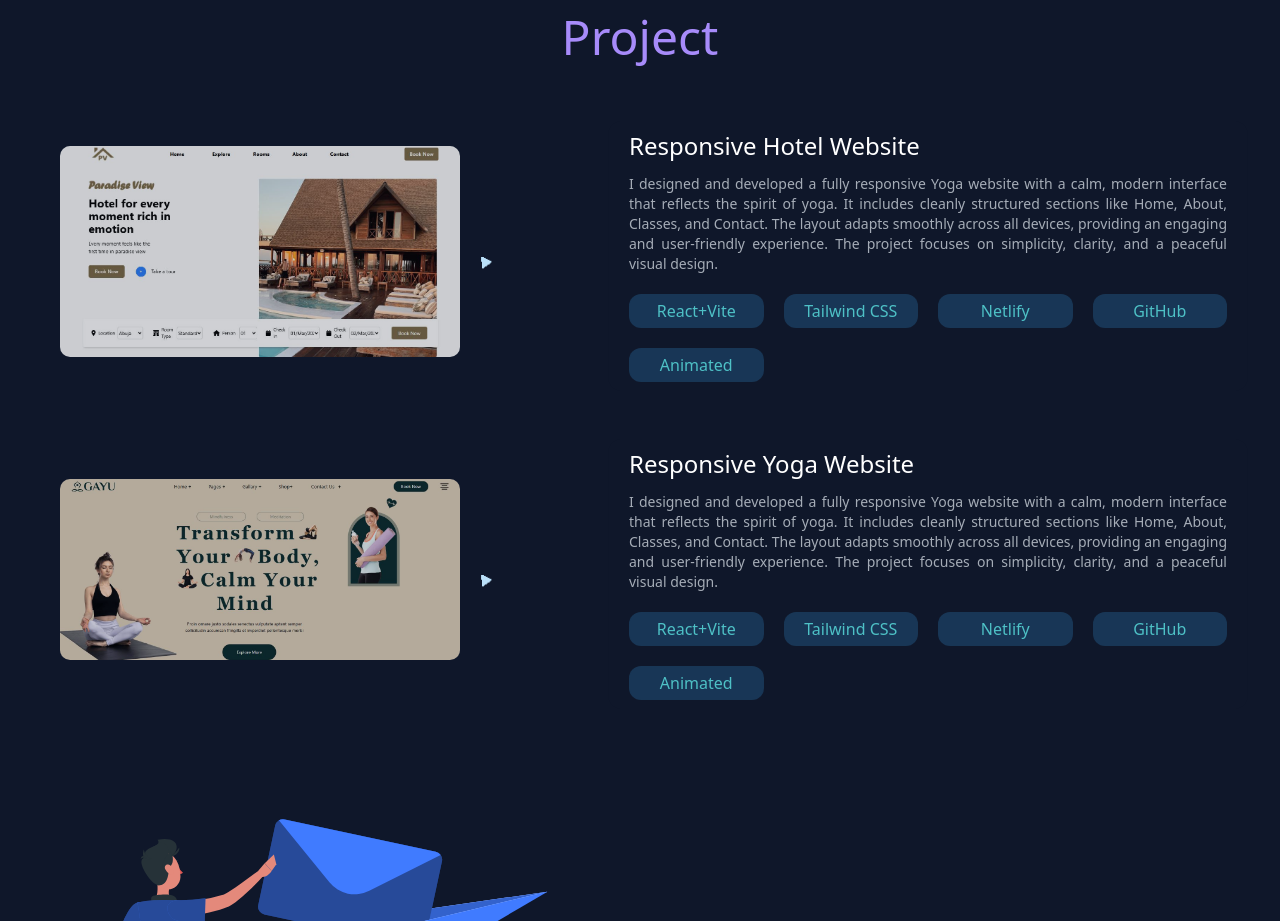
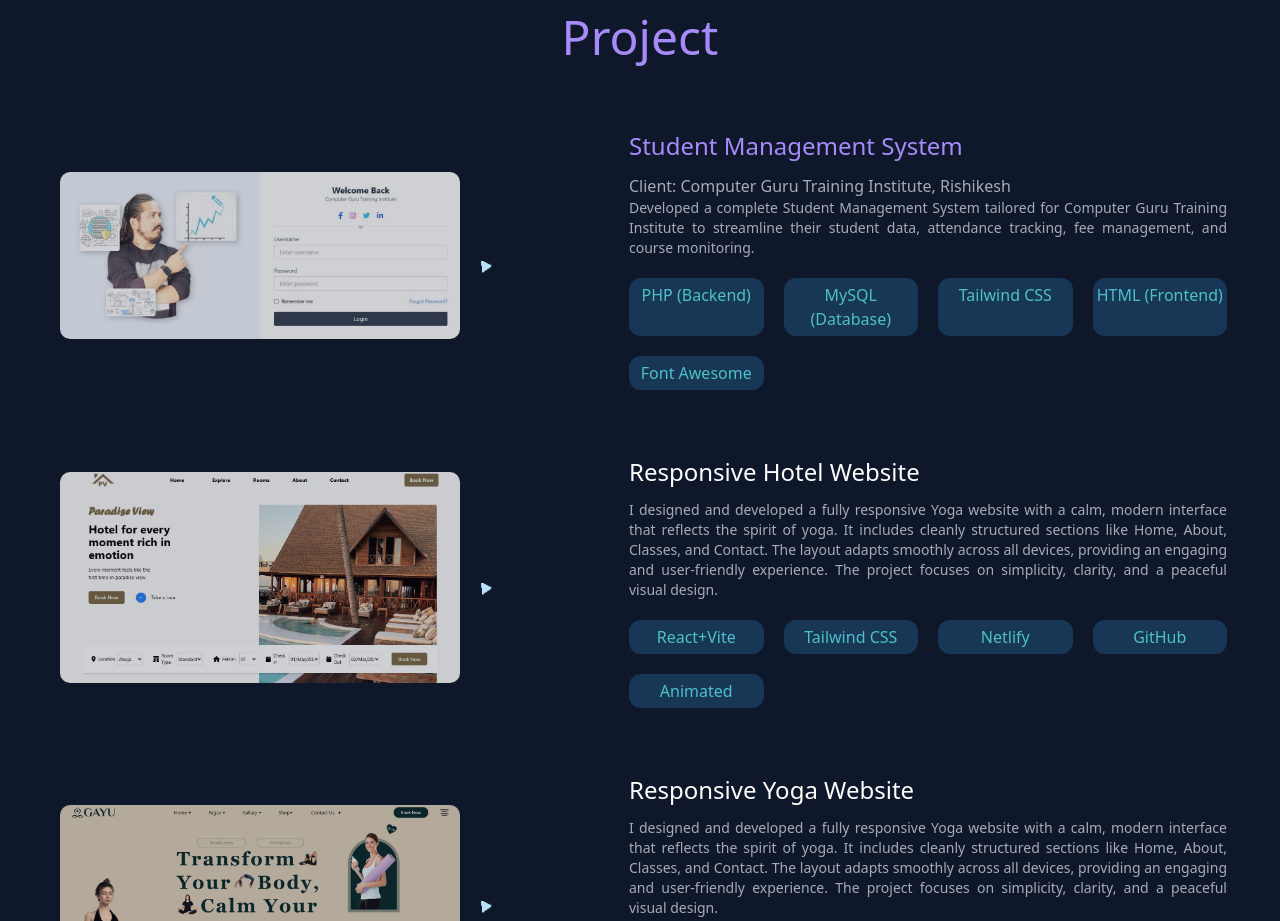
Before and after one commit to Ashishpanwar0/Portfoli-Ashii, a React (Vite) app: page / in a window 1280 px wide. Shown: the part 2140-3061 px from the top of the page. Built offline with nearby package versions, Linux system fonts and the light colour scheme.

Commit message:
Updated portfolio with latest changes

```diff
--- a/src/camponants/Project.jsx
+++ b/src/camponants/Project.jsx
@@ -1,6 +1,7 @@
 import React from 'react'
 import Project1 from '../assets/Project1.jpg';
 import project2 from '../assets/project2.jpg';
+import project3 from '../assets/project3.JPG';
 import Erow from '../assets/Erow.gif';
 
 function Project() {
@@ -11,7 +12,31 @@ function Project() {
             </div>
 
             <div className='mt-15 space-y-12'>
-              {/* first div */}
+               {/* 1st */}
+                   <div className='lg:flex lg:gap-x-37 w-[100%] items-center'>
+                        <a href="https://yogni.netlify.app/" target="_blank" className='lg:ml-15 '><img src={project3} alt="" className='lg:w-[400px] rounded-[10px] scale-100 opacity-80 hover:opacity-50 w-[94%] lg:mb-2 mb-3 ml-3 lg:ml-0'/></a>
+                          <img src={Erow} alt="" className='w-35 h-20 absolute lg:block hidden lg:ml-117'/>
+                        <div className='text-[#e2e8f0b6] lg:w-[50%] text-justify border-1 hover:border-[#122044a4] hover:bg-[#172649] border-[#12204402] px-5 py-2 rounded-xl'>
+                            <h1 className='text-2xl text-[#A78BFB] mb-3'>
+                              Student Management System
+                            </h1>
+                            <p>
+                              Client: Computer Guru Training Institute, Rishikesh
+                            </p>
+                            <p className='mb-5 text-sm'>
+                             Developed a complete Student Management System tailored for Computer Guru Training Institute to streamline their student data, attendance tracking, fee management, and course monitoring.
+                            </p>
+                            <ul className='grid lg:grid-cols-4 grid-cols-2 gap-5'>
+                              <li className='border-1 py-1 rounded-xl items-center text-center border-[#12204402] bg-[#183656] text-[#4EC1C6]'>PHP (Backend)</li>
+                              <li className='border-1 py-1 rounded-xl items-center text-center border-[#12204402] bg-[#183656] text-[#4EC1C6]'>MySQL (Database)</li>
+                              <li className='border-1 py-1 rounded-xl items-center text-center border-[#12204402] bg-[#183656] text-[#4EC1C6]'>Tailwind CSS </li>
+                              <li className='border-1 py-1 rounded-xl items-center text-center border-[#12204402] bg-[#183656] text-[#4EC1C6]'>HTML (Frontend)</li>
+                               <li className='border-1 py-1 rounded-xl items-center text-center border-[#12204402] bg-[#183656] text-[#4EC1C6]'> Font Awesome</li>
+                            </ul>
+                        </div>
+                  </div>
+
+              {/* 2nd div */}
                   <div className='lg:flex lg:gap-x-37 w-[100%] items-center'>
                         <a href="https://pv-hotal-6c5589.netlify.app/" target="_blank" className='lg:ml-15 '><img src={Project1} alt="" className='lg:w-[400px] rounded-[10px] scale-100 opacity-80 hover:opacity-50 w-[94%] lg:mb-2 mb-3 ml-3 lg:ml-0'/></a>
                           <img src={Erow} alt="" className='w-35 h-20 absolute lg:block hidden lg:ml-117'/>
@@ -32,7 +57,7 @@ function Project() {
                         </div>
                   </div>
 
-                  {/*2nd Div  */}
+                  {/*3rd Div  */}
                   <div className='lg:flex lg:gap-x-37 w-[100%] items-center'>
                         <a href="https://yogni.netlify.app/" target="_blank" className='lg:ml-15 '><img src={project2} alt="" className='lg:w-[400px] rounded-[10px] scale-100 opacity-80 hover:opacity-50 w-[94%] lg:mb-2 mb-3 ml-3 lg:ml-0'/></a>
                           <img src={Erow} alt="" className='w-35 h-20 absolute lg:block hidden lg:ml-117'/>
@@ -52,27 +77,7 @@ function Project() {
                             </ul>
                         </div>
                   </div>
-                  {/* 3rd Div */}
-                   {/* <div className='lg:flex lg:gap-x-37 w-[100%] items-center'>
-                        <a href="https://yogni.netlify.app/" target="_blank" className='lg:ml-15 '><img src={project2} alt="" className='lg:w-[400px] rounded-[10px] scale-100 opacity-80 hover:opacity-50 w-[94%] lg:mb-2 mb-3 ml-3 lg:ml-0'/></a>
-                          <img src={Erow} alt="" className='w-35 h-20 absolute lg:block hidden lg:ml-117'/>
-                        <div className='text-[#e2e8f0b6] lg:w-[50%] text-justify border-1 hover:border-[#122044a4] hover:bg-[#172649] border-[#12204402] px-5 py-2 rounded-xl'>
-                            <h1 className='text-2xl text-[#A78BFB] mb-3'>
-                              Responsive Yoga Website
-                            </h1>
-                            <p className='mb-5 text-sm'>
-                              I designed and developed a fully responsive Yoga website with a calm, modern interface that reflects the spirit of yoga. It includes cleanly structured sections like Home, About, Classes, and Contact. The layout adapts smoothly across all devices, providing an engaging and user-friendly experience. The project focuses on simplicity, clarity, and a peaceful visual design.
-                            </p>
-                            <ul className='grid lg:grid-cols-4 grid-cols-2 gap-5'>
-                              <li className='border-1 py-1 rounded-xl items-center text-center border-[#12204402] bg-[#183656] text-[#4EC1C6]'>React+Vite</li>
-                              <li className='border-1 py-1 rounded-xl items-center text-center border-[#12204402] bg-[#183656] text-[#4EC1C6]'>Tailwind CSS </li>
-                              <li className='border-1 py-1 rounded-xl items-center text-center border-[#12204402] bg-[#183656] text-[#4EC1C6]'>Netlify</li>
-                              <li className='border-1 py-1 rounded-xl items-center text-center border-[#12204402] bg-[#183656] text-[#4EC1C6]'>GitHub</li>
-                               <li className='border-1 py-1 rounded-xl items-center text-center border-[#12204402] bg-[#183656] text-[#4EC1C6]'>Animated</li>
-                            </ul>
-                        </div>
-                  </div> */}
-                  {/* 4th start */}
+                  {/* 4th Div */}
             </div>
     </section>
   )
```
Also changed, not shown: src/assets/project3.JPG (added).
